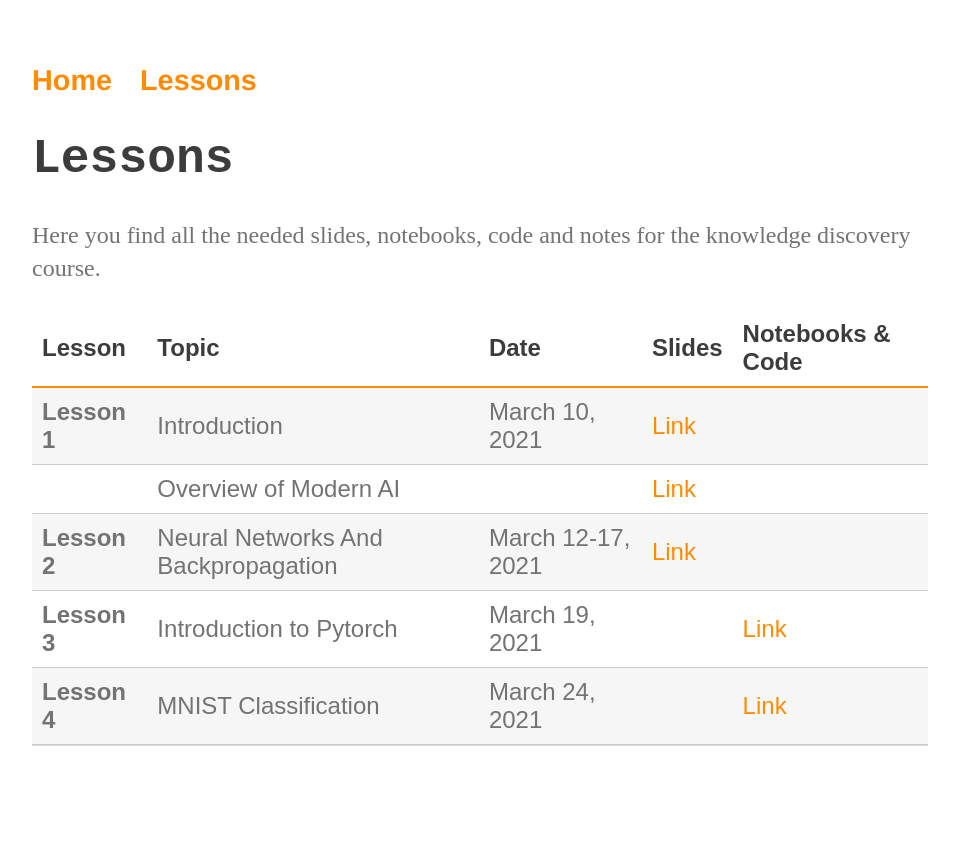
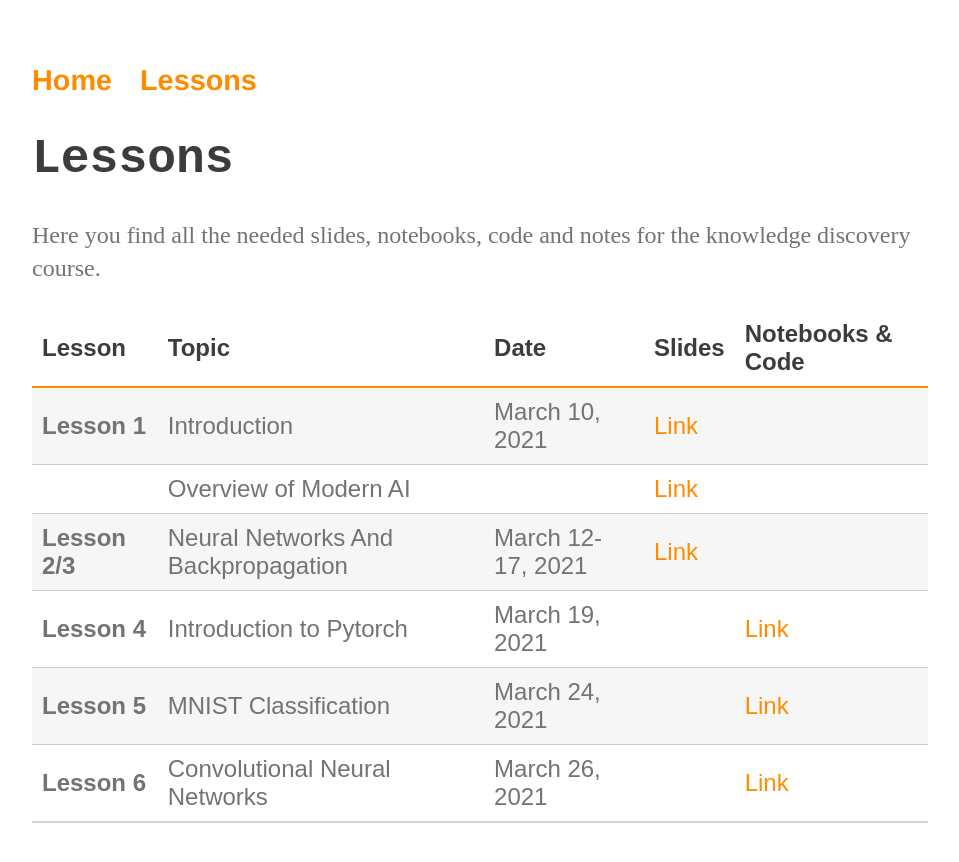
Before and after one commit to perceivelab/knowledge-discovery-course, a Jekyll site: the page built from lezioni.md, in a window 1280 px wide. Shown: the top 862 px of the page, without its empty margins (160-1119 px from the left). Built offline with Jekyll 4.4.1, drawn with Linux system fonts in a browser that asks for light colours; our own code applies the rules of GitHub Pages for plain Markdown files.

Commit message:
Update lezioni.md

```diff
--- a/lezioni.md
+++ b/lezioni.md
@@ -6,9 +6,10 @@
 |---------|-----------|------|--------|------------------|
 | **Lesson 1**  | Introduction | March 10, 2021 | [Link](https://drive.google.com/file/d/1PrZxICwa4Uj-dUEPZhd-3zOQNfyXmj03/view?usp=sharing) |  |
 |  | Overview of Modern AI |   | [Link](https://drive.google.com/file/d/1ufIwXL9V-UCbczuzddBsF8nRnop6gEVW/view?usp=sharing) |  |
-| **Lesson 2** | Neural Networks And Backpropagation | March 12-17, 2021 | [Link](https://drive.google.com/file/d/1rNgzoEmAtqVhVmaEwjNNOOa1xV0l98JX/view?usp=sharing) |  |
-| **Lesson 3** | Introduction to Pytorch | March 19, 2021 |  | [Link](https://colab.research.google.com/drive/1fR4f5r8cRXib1zbvumYtxY76cYBJ7ELm?usp=sharing) |
-| **Lesson 4** | MNIST Classification | March 24, 2021 |  | [Link][404] |
+| **Lesson 2/3** | Neural Networks And Backpropagation | March 12-17, 2021 | [Link](https://drive.google.com/file/d/1rNgzoEmAtqVhVmaEwjNNOOa1xV0l98JX/view?usp=sharing) |  |
+| **Lesson 4** | Introduction to Pytorch | March 19, 2021 |  | [Link](https://colab.research.google.com/drive/1fR4f5r8cRXib1zbvumYtxY76cYBJ7ELm?usp=sharing) |
+| **Lesson 5** | MNIST Classification | March 24, 2021 |  | [Link](https://colab.research.google.com/drive/1plsg6GZZe1eSIyRtLSTkE1Z-gc_hCoBC?usp=sharing) |
+| **Lesson 6** | Convolutional Neural Networks | March 26, 2021 |  | [Link][404] |
 
 
 [404]: /knowledge-discovery-course/fallback
```
